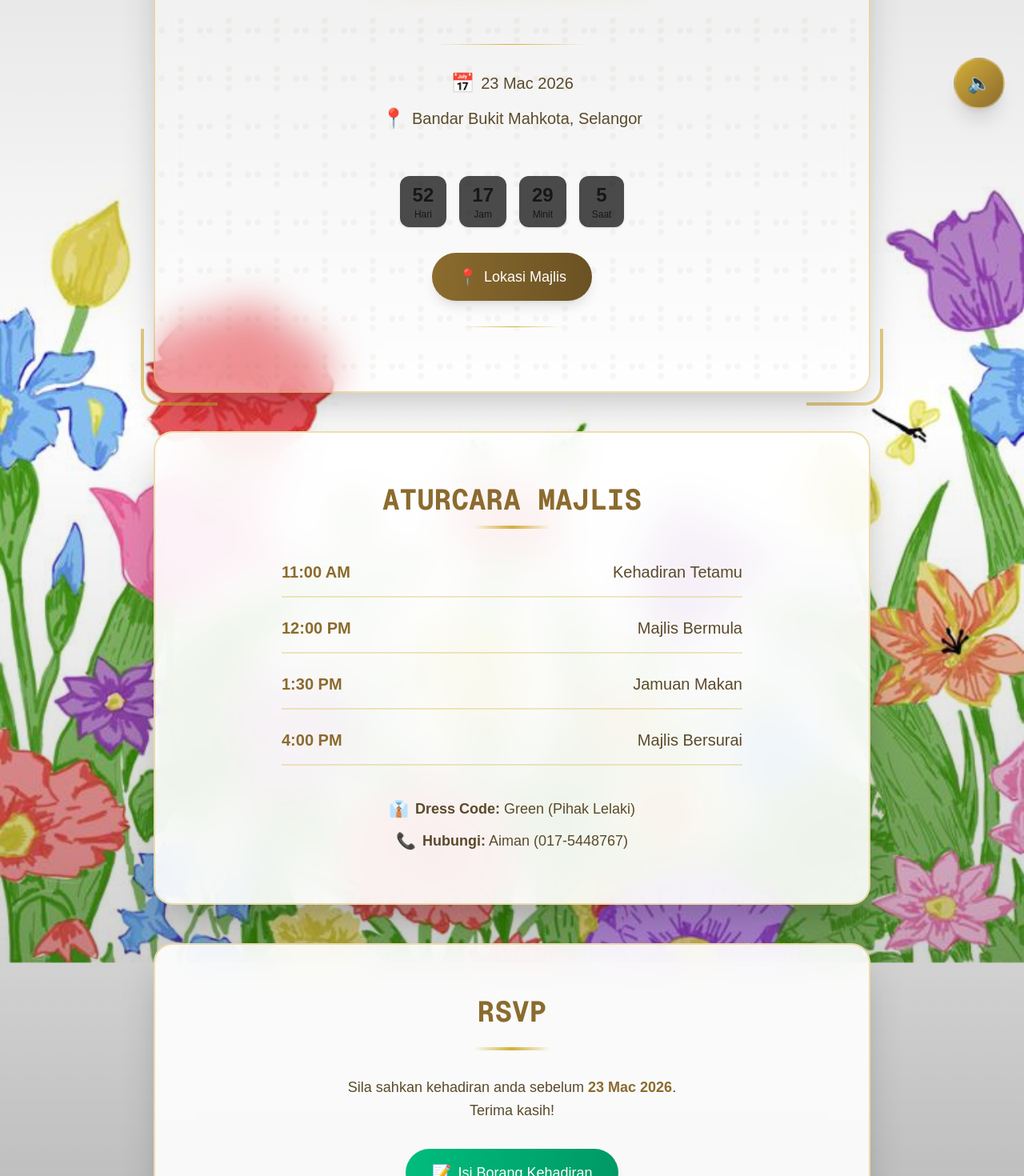
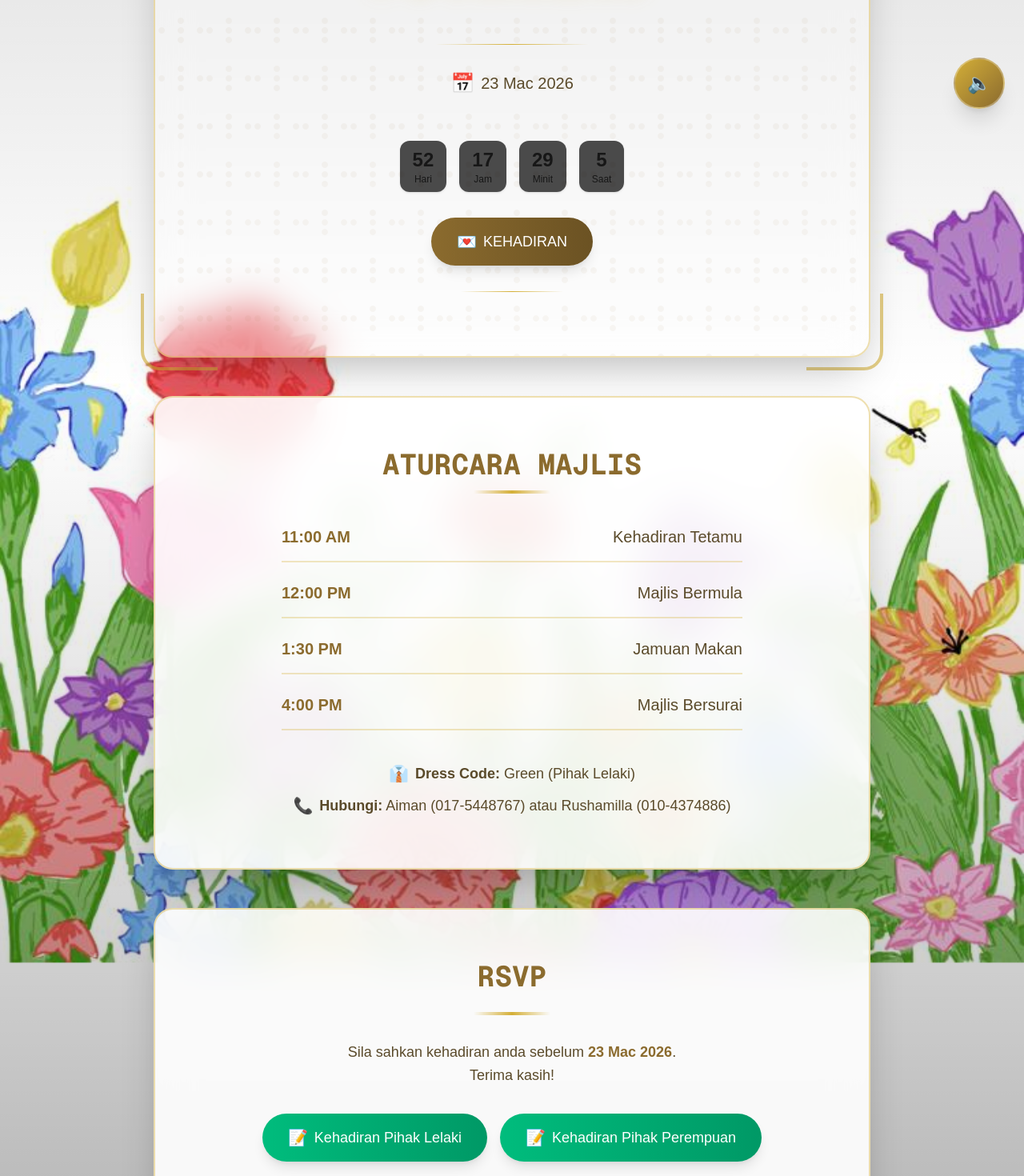
Before and after one commit to Aiman-99/Aiman-99, a Next.js app: page / in a window 1280 px wide. Shown: the part 640-2110 px from the top of the page at 80% size. Built offline with nearby package versions, Linux system fonts and the light colour scheme.

Commit message:
Update Hero.tsx

```diff
--- a/components/Hero.tsx
+++ b/components/Hero.tsx
@@ -233,10 +233,10 @@ export default function Hero() {
                 <span className="text-2xl">📅</span>
                 <span>23 Mac 2026</span>
               </p>
-              <p className="text-lg sm:text-xl text-[#5A4A2A] font-medium flex items-center justify-center gap-2">
+              {/* <p className="text-lg sm:text-xl text-[#5A4A2A] font-medium flex items-center justify-center gap-2">
                 <span className="text-2xl">📍</span>
                 <span>Bandar Bukit Mahkota, Selangor</span>
-              </p>
+              </p> */}
             </motion.div>
 
             {/* Countdown */}
@@ -245,7 +245,7 @@ export default function Hero() {
             </motion.div>
 
             {/* Location Button */}
-            <motion.a
+            {/* <motion.a
               variants={itemVariants}
               href="https://maps.app.goo.gl/Xcu3Y3cVvR2J3stt7"
               target="_blank"
@@ -256,9 +256,25 @@ export default function Hero() {
             >
               <span className="text-xl group-hover:scale-110 transition-transform">📍</span>
               <span>Lokasi Majlis</span>
+            </motion.a> */}
+
+            {/* RSVP Button */}
+            <motion.a
+              variants={itemVariants}
+              href="#rsvp"
+              onClick={(e) => {
+                e.preventDefault();
+                document.getElementById("rsvp")?.scrollIntoView({ behavior: "smooth" });
+              }}
+              whileHover={{ scale: 1.05, boxShadow: "0 20px 40px rgba(139,107,46,0.3)" }}
+              whileTap={{ scale: 0.98 }}
+              className="px-8 py-4 bg-gradient-to-r from-[#8B6B2E] to-[#6B5223] text-white rounded-full shadow-lg hover:shadow-2xl transition-all duration-300 font-medium text-lg flex items-center gap-2 group cursor-pointer"
+            >
+              <span className="text-xl group-hover:scale-110 transition-transform">💌</span>
+              <span>KEHADIRAN</span>
             </motion.a>
+            {/* Decorative divider bottom */}
 
-            {/* Decorative divider bottom */}
             <motion.div
               variants={itemVariants}
               className="w-32 h-px bg-gradient-to-r from-transparent via-[#D4AF37] to-transparent mt-8"
@@ -322,7 +338,7 @@ export default function Hero() {
               <div className="flex items-center justify-center gap-2">
                 <span className="text-xl">📞</span>
                 <p className="text-base sm:text-lg">
-                  <span className="font-semibold">Hubungi:</span> Aiman (017-5448767)
+                  <span className="font-semibold">Hubungi:</span> Aiman (017-5448767) atau Rushamilla (010-4374886)
                 </p>
               </div>
             </div>
@@ -332,6 +348,7 @@ export default function Hero() {
 
       {/* 💌 RSVP SECTION */}
       <motion.div
+        id="rsvp"
         initial="hidden"
         whileInView="visible"
         viewport={{ once: true, margin: "-100px" }}
@@ -354,6 +371,7 @@ export default function Hero() {
             </p>
 
             {/* Google Form Button */}
+            <div className="flex flex-row flex-wrap justify-center gap-4">
               <motion.a
                 href="https://forms.gle/4LEohL7hdnmAo9qY9"
                 target="_blank"
@@ -363,8 +381,21 @@ export default function Hero() {
                 className="px-8 py-4 bg-gradient-to-r from-emerald-500 to-emerald-600 text-white rounded-full shadow-lg hover:shadow-2xl transition-all duration-300 font-medium text-lg flex items-center gap-2 group"
               >
                 <span className="text-xl group-hover:scale-110 transition-transform">📝</span>
-              <span>Isi Borang Kehadiran</span>
+                <span>Kehadiran Pihak Lelaki</span>
               </motion.a>
+
+              <motion.a
+                href="https://forms.gle/SZEpimYrvWTq6er18"
+                target="_blank"
+                rel="noopener noreferrer"
+                whileHover={{ scale: 1.05, boxShadow: "0 20px 40px rgba(16,185,129,0.3)" }}
+                whileTap={{ scale: 0.98 }}
+                className="px-8 py-4 bg-gradient-to-r from-emerald-500 to-emerald-600 text-white rounded-full shadow-lg hover:shadow-2xl transition-all duration-300 font-medium text-lg flex items-center gap-2 group"
+              >
+                <span className="text-xl group-hover:scale-110 transition-transform">📝</span>
+                <span>Kehadiran Pihak Perempuan</span>
+              </motion.a>
+            </div>
           </div>
         </div>
       </motion.div>
```
Lines whose indentation alone changed are shown as unchanged.
